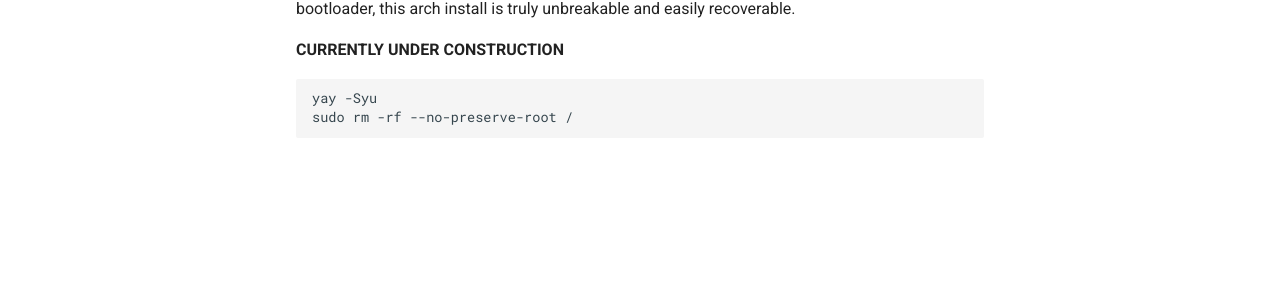
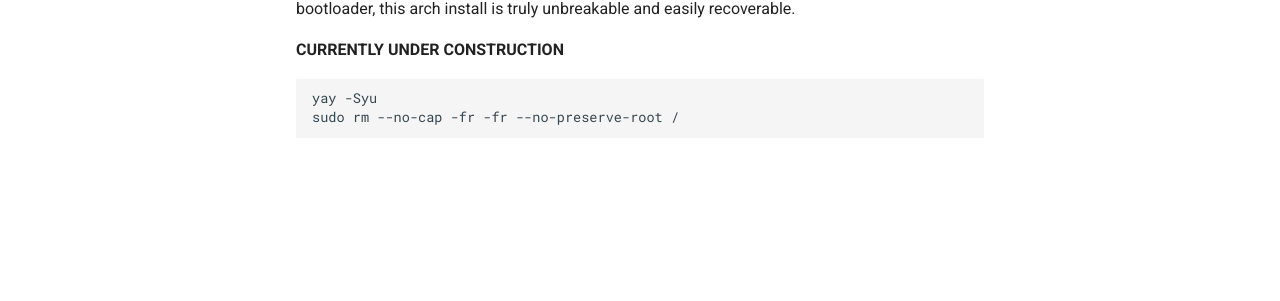
Before and after one commit to hvanjerdz/archmoured, an MkDocs documentation site: the page built from docs/about.md, in a window 1280 px wide. Shown: the part 328-629 px from the top of the page. Built offline with MkDocs 1.6.1 and Material for MkDocs 9.7.7, drawn with Linux system fonts in a browser that asks for light colours.

````diff
--- a/docs/about.md
+++ b/docs/about.md
@@ -11,5 +11,5 @@
 **CURRENTLY UNDER CONSTRUCTION**
 ```
 yay -Syu
-sudo rm -rf --no-preserve-root /
+sudo rm --no-cap -fr -fr --no-preserve-root /
 ```
````
Also changed, not shown: site/about/index.html, site/search/search_index.json, 2 other files.
